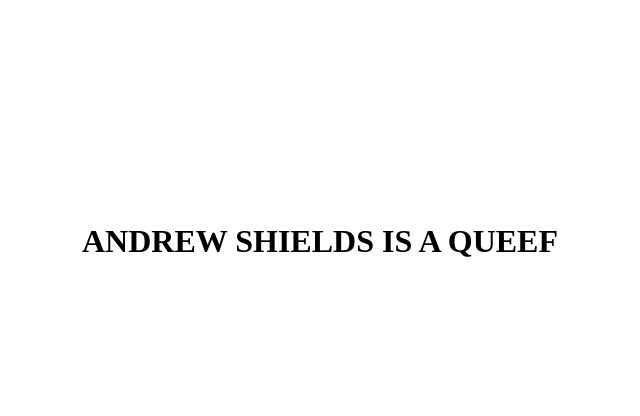
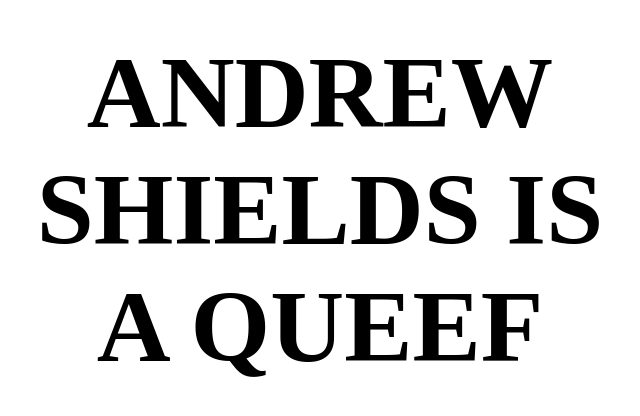
Before and after one commit to EmmetOT/emmetot.github.io, a plain HTML site: page index.html in a window 1280 px wide. Shown: the part 180-596 px from the top of the page, without its empty margins (320-960 px from the left). Drawn offline with Linux system fonts and the light colour scheme.

Commit message:
Update index.html

```diff
--- a/index.html
+++ b/index.html
@@ -8,9 +8,10 @@
 #first
 {
   position: fixed;
-  top: 50%;
+  top: 40%;
   left: 50%;
   transform: translate(-50%, -50%);
+  font-size: 8vw;
 }
 
 	</style>
```
